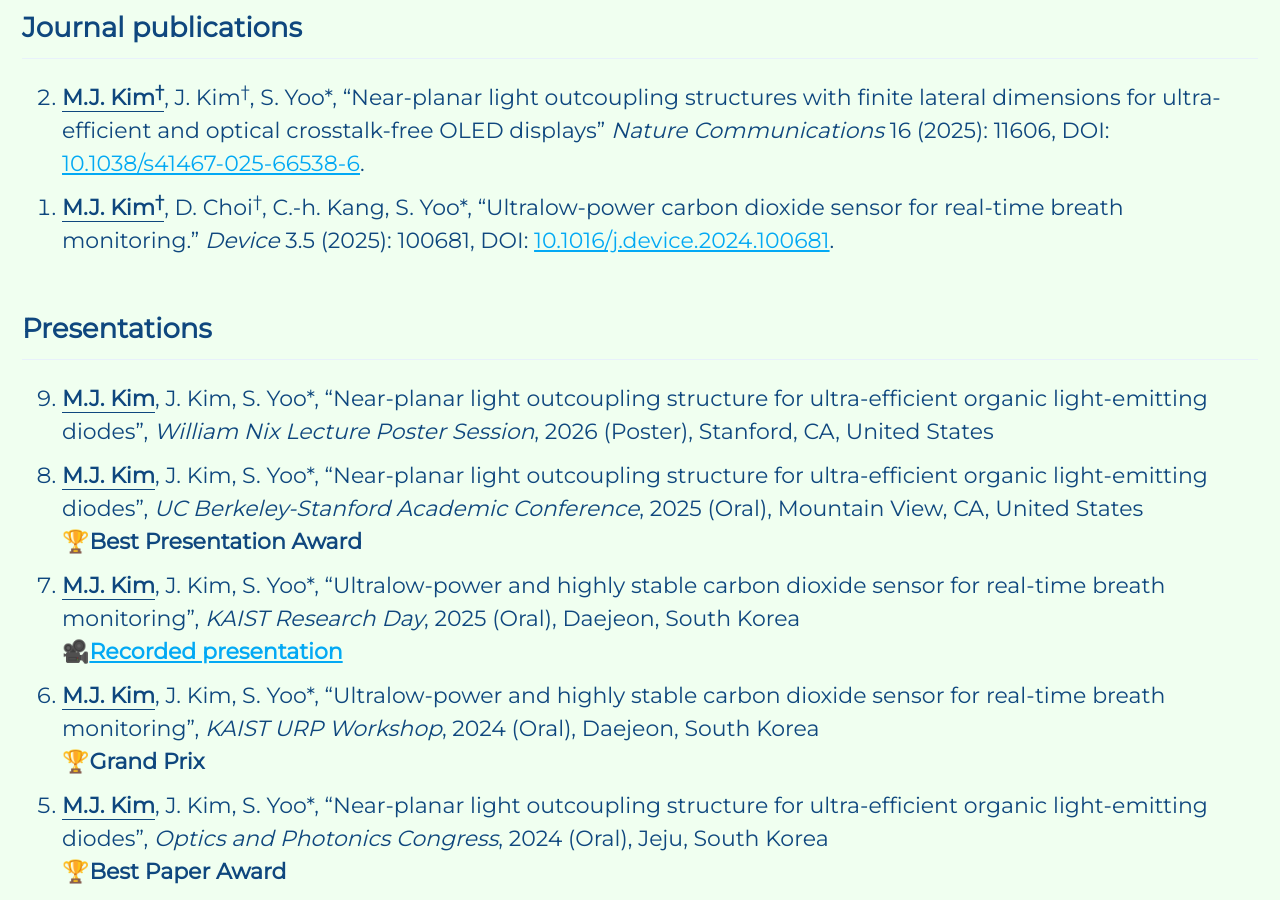
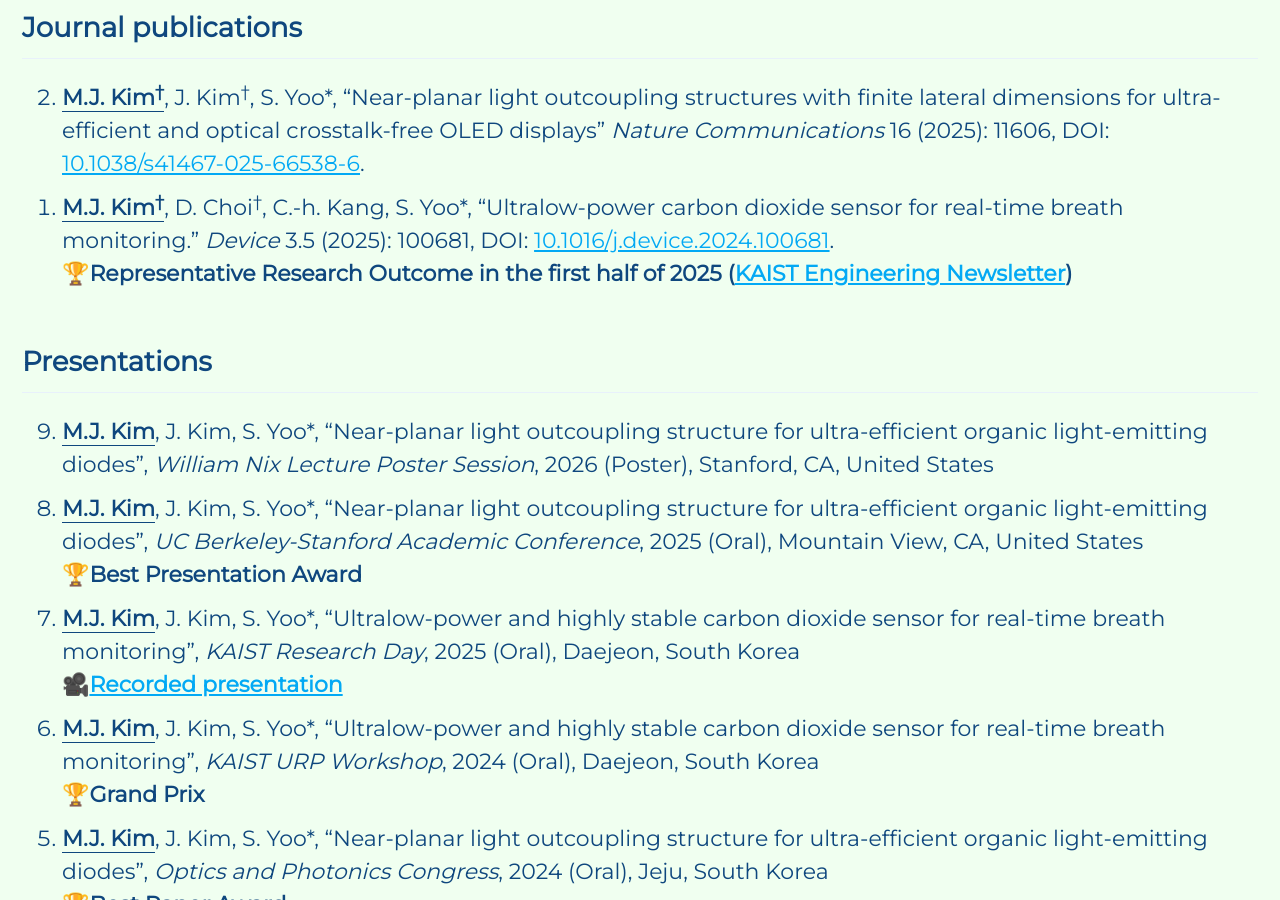
Before and after one commit to mj3259/mj3259.github.io, a Jekyll site: the page built from _pages/projects.md, in a window 1280 px wide and 900 px high, scrolled down 468 px. Built offline with Jekyll 4.4.1, drawn with Linux system fonts in a browser that asks for light colours; cached includes are drawn as plain includes.

Commit message:
Update projects.md

```diff
--- a/_pages/projects.md
+++ b/_pages/projects.md
@@ -40,6 +40,7 @@
 ## Journal publications
 1. **<u>M.J. Kim<sup>†</sup></u>**, J. Kim<sup>†</sup>, S. Yoo*, "Near-planar light outcoupling structures with finite lateral dimensions for ultra-efficient and optical crosstalk-free OLED displays" _Nature Communications_ 16 (2025): 11606, DOI: [10.1038/s41467-025-66538-6](https://doi.org/10.1038/s41467-025-66538-6).
 1. **<u>M.J. Kim<sup>†</sup></u>**, D. Choi<sup>†</sup>, C.-h. Kang, S. Yoo*, "Ultralow-power carbon dioxide sensor for real-time breath monitoring." _Device_ 3.5 (2025): 100681, DOI: [10.1016/j.device.2024.100681](https://doi.org/10.1016/j.device.2024.100681).
+🏆__Representative Research Outcome in the first half of 2025 ([KAIST Engineering Newsletter](https://engineering.kaist.ac.kr/newsletter/202505/newsletter.html?))__
 {: reversed="reversed"}
 
 
```
